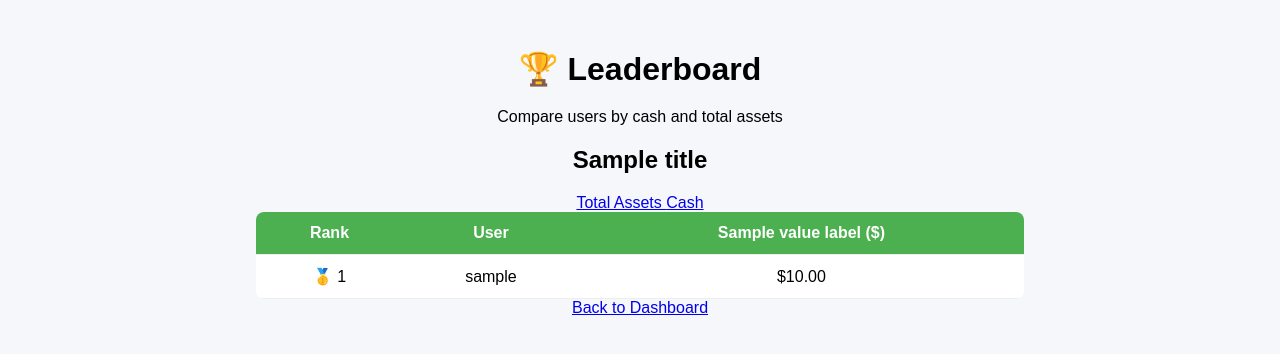
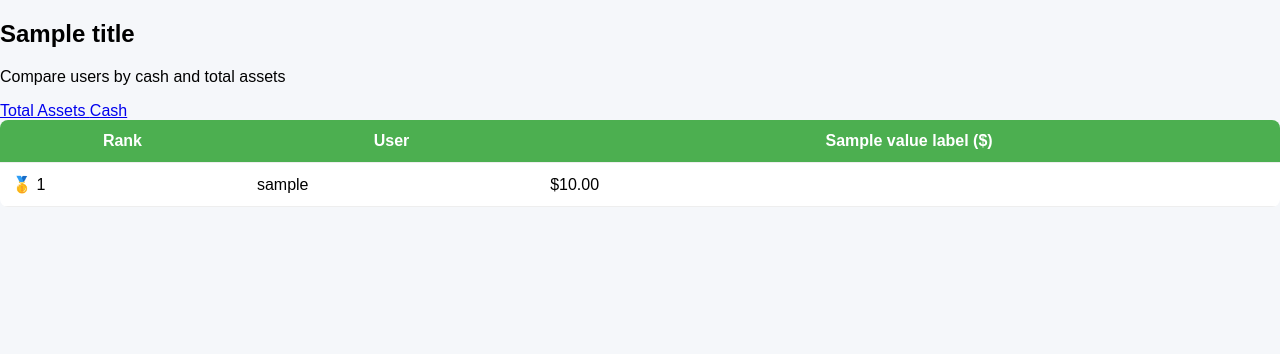
Before and after one commit to ElliotZhangzr/CITS5505_project_1, a Flask app: template templates/leaderboard.html in a window 1280 px wide. Shown: the part 165-519 px from the top of the page. Run offline with Flask 3, Linux system fonts and the light colour scheme; the template is opened without the code that fills it: most values are stand-ins (such as "Sample title", 1, 10 or a date in 2020).

Commit message:
Updated the whole leaderboard page according to the dashbaord page to follow same structure

```diff
--- a/templates/leaderboard.html
+++ b/templates/leaderboard.html
@@ -27,17 +27,15 @@
                 </div>
             </div>
         </header>
-    </main>
 
-<div class="container mt-5">
-    <div class="leaderboard-header text-center mb-4">
-        <h1>🏆 Leaderboard</h1>
-        <p>Compare users by cash and total assets</p>
+        <section class="panel leaderboard-panel">
+            <div class="section-head">
+                <div>
+                    <h2>{{ title }}</h2>
+                    <p class="muted-text">Compare users by cash and total assets</p>
                 </div>
 
-    <h2 class="text-center mb-3">{{ title }}</h2>
-
-    <div class="text-center mb-4">
+                <div class="ranking-tabs">
                     <a href="{{ url_for('leaderboard', type='assets') }}"
                         class="btn {% if ranking_type == 'assets' %}btn-primary{% else %}btn-outline-primary{% endif %}">
                         Total Assets
@@ -48,11 +46,10 @@
                         Cash
                     </a>
                 </div>
+            </div>
 
-    <div class="card shadow-sm">
-        <div class="card-body">
-            <div class="table-responsive">
-                <table class="table table-striped table-hover text-center mb-0">
+            <div class="table-wrap">
+                <table>
                     <thead>
                         <tr>
                             <th>Rank</th>
@@ -60,14 +57,12 @@
                             <th>{{ value_label }} ($)</th>
                         </tr>
                     </thead>
+
                     <tbody>
                         {% if users %}
                             {% for user in users %}
-                            <!-- Highlight the current user's row -->
-                            <!-- <tr class="{% if user.username == current_user %}current-user{% endif %}"> -->
-                            <tr class="{% if user['username'] == current_user %}current-user{% endif %}">
+                            <tr class="{% if user.username == current_user %}current-user{% endif %}">
                                 <td>
-                                    <!-- Display medals for top 3 ranks, otherwise show rank number -->
                                     {% if loop.index == 1 %}
                                         🥇 1
                                     {% elif loop.index == 2 %}
@@ -79,34 +74,19 @@
                                     {% endif %}
                                 </td>
 
-                                <!-- Display the username -->
-                                <!-- <td>{{ user.username }}</td> -->
                                 <td>{{ user.username }}</td>
-
-                                <!-- Format the value with commas and 2 decimal places -->
-                                <!-- <td>${{ "{:,.2f}".format(user.cash) }}</td> -->
                                 <td>${{ "{:,.2f}".format(user.cash) }}</td>
                             </tr>
                             {% endfor %}
                         {% else %}
                             <tr>
-                                <!-- If there are no users, show a message -->
                                 <td colspan="4">No users available.</td>
                             </tr>
                         {% endif %}
                     </tbody>
                 </table>
             </div>
-        </div>
-    </div>
-
-    <!-- Back to dashboard button -->
-    <div class="text-center mt-4">
-        <a href="{{ url_for('dashboard') }}" class="btn btn-secondary">
-            Back to Dashboard
-        </a>
-    </div>
-
-</div>
+        </section>
+    </main>
 </body>
 </html>
```
Lines whose indentation alone changed are shown as unchanged.
